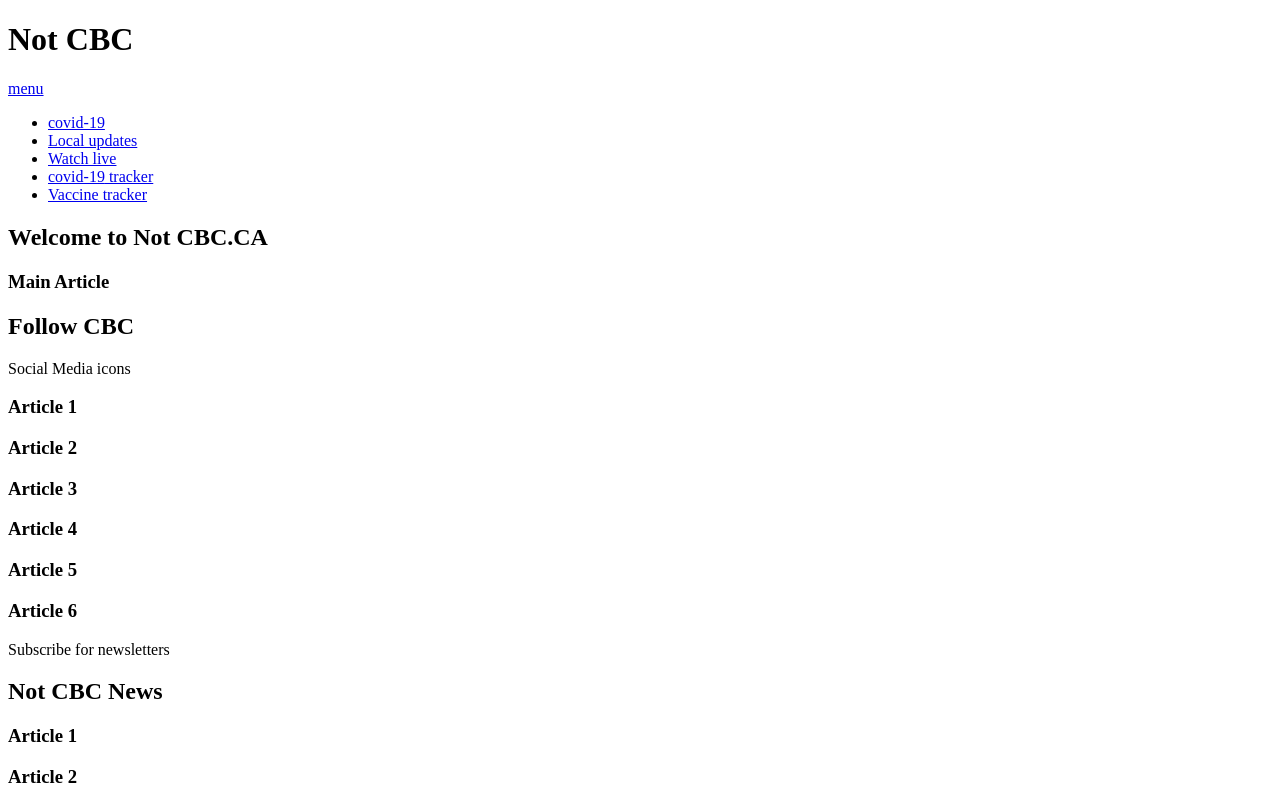
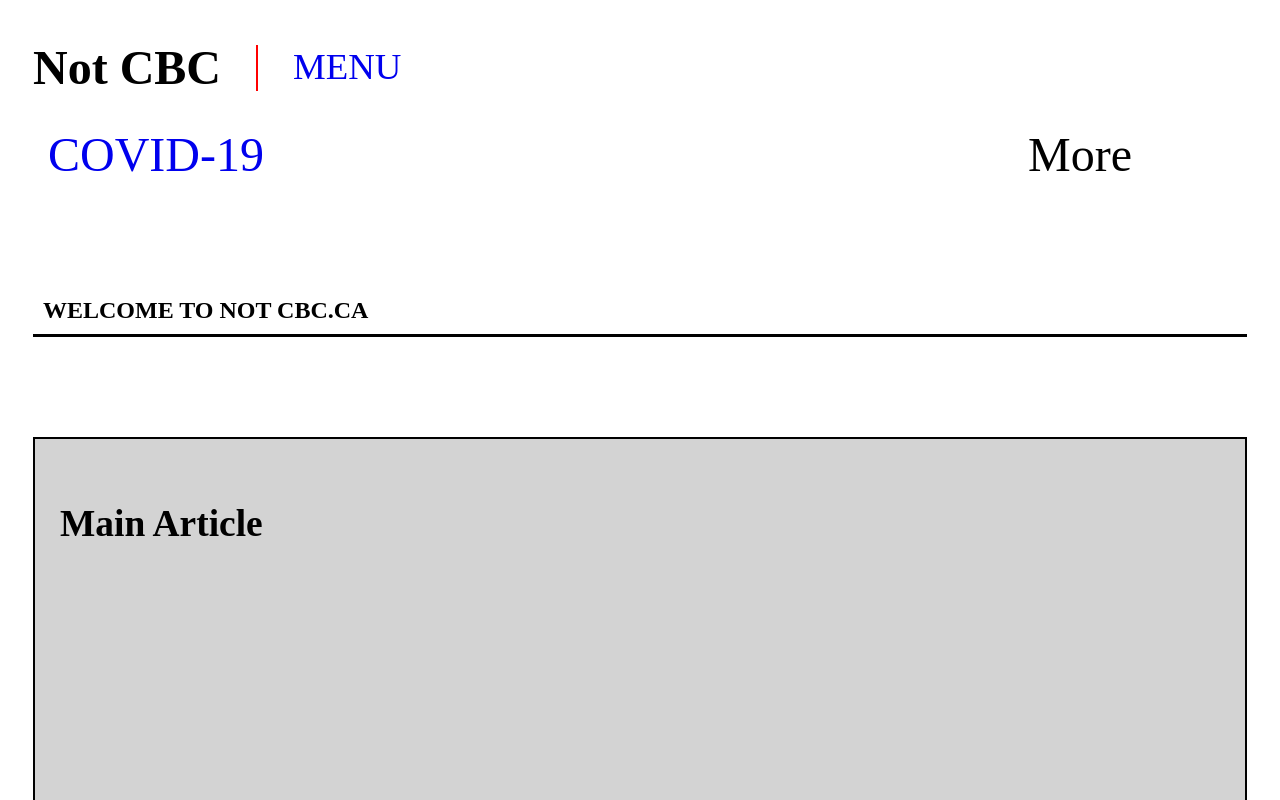
Before and after one commit to Veronica1207/CBC_Template_Grid, a plain HTML site: page index.html in a window 1280 px wide. Shown: the top 800 px of the page. Drawn offline with Linux system fonts and the light colour scheme.

Commit message:
2021-03-13 main articles

```diff
--- a/index.html
+++ b/index.html
@@ -14,10 +14,10 @@
 	</head>
 	<body>
 		<header>
-            <h1>Not CBC</h1>
-            <p><a href="#">menu</a></p>
+            <h1 id="cbc-header">Not CBC</h1>
+            <p id="menu"><a href="#">menu</a></p>
         </header>
-        <nav>
+        <nav class="main-nav">
             <ul>
                 <li><a href="#">covid-19</a></li>
                 <li><a href="#">Local updates</a></li>
@@ -26,18 +26,18 @@
                 <li><a href="#">Vaccine tracker</a></li>
             </ul>
         </nav>
+        <nav id="covid-menu">
+            <li><a href="#">covid-19</a></li>
+            <li id="more-button">More</li>
+        </nav>
 		<div id="wrapper">
 			<main>
-              <section id="welcome-section">
+              <section>
                   <h2>Welcome to Not CBC.CA</h2>
-                  <div>
+                <div id="welcome-section">
                   <article id="main-article">
                     <h3>Main Article</h3>
                   </article>
-                  <aside>
-                    <h2>Follow CBC</h2>
-                    <p>Social Media icons</p>
-                </aside>
                 <section>
                 <div id="six-main-articles">
                     <article>
@@ -59,11 +59,19 @@
                         <h3>Article 6</h3>
                     </article>
                 </div>
-                    <aside>
-                        <p>Subscribe for newsletters</p>
-                    </aside>
+                </div>
+                <aside>
+                    <section id="follow">
+                    <h2>Follow CBC</h2>
+                    <p>Social Media icons</p>
+                    </section>
+                </aside>
+                <aside id="sub">
+                    <p>Subscribe for newsletters</p>
+                </aside>
+
                 </section>
-                </section>
+            </section>
 
                   <section id="cbc-news">
                     <h2>Not CBC News</h2>
--- a/style.css
+++ b/style.css
@@ -0,0 +1,107 @@
+html{
+    box-sizing:border-box;
+    font-size:1em;
+  }
+*{
+    box-sizing: inherit;
+ }
+
+header {
+    display: flex;
+}
+
+h2 {
+    display: block;
+    padding: 70px 10px 10px 10px;
+    text-transform: uppercase;
+    border-bottom: solid 3px black;
+}
+
+.main-nav {
+    display: none;
+}
+
+#wrapper {
+    padding: 25px;
+}
+#covid-menu {
+   font-size: 3rem;
+   display: flex;
+   justify-content: space-between;
+}
+#covid-menu a{
+    text-decoration: none;
+    text-transform: uppercase;
+}
+#covid-menu li {
+    display: block;
+    padding: 0px 40px;
+}
+#covid-menu #more-button {
+    padding-right: 140px;
+}
+
+ #cbc-header {
+    display: block;
+    font-size: 3rem;
+    padding-right: 35px;
+    padding-left: 25px;
+ }
+ #menu {
+    display: block;
+    border-left: solid 2px red;
+    padding-left: 35px;
+    font-size: 2.3rem;
+    text-transform:uppercase;
+ }
+ #menu a {
+    text-decoration: none;
+ }
+
+#welcome-section {
+    display:flex;
+    flex-wrap: wrap;
+    flex-direction: column;
+}
+
+article {
+    display: block;
+    font-size: 2rem;
+    height: 800px;
+    background-color: lightgray;
+    border:solid 2px black;
+    padding: 25px;
+    margin-bottom: 40px;
+}
+
+#main-article {
+    margin-top: 80px;
+    height: 1400px;
+}
+
+#follow {
+    background-color: lightgray;
+    border: solid 2px black;
+
+}
+#follow h2 {
+    padding: 10px 15px;
+    font-size: 2rem;
+}
+#follow p {
+    display: block;
+    height: 150px;
+    font-size: 1.5rem;
+}
+
+#sub {
+    margin: 300px 0px 300px 0px;
+    background-color: lightgray;
+    border: solid 2px black;
+}
+
+#sub p{
+    display: block;
+    height: 500px;
+    font-size: 2rem;
+}
```
